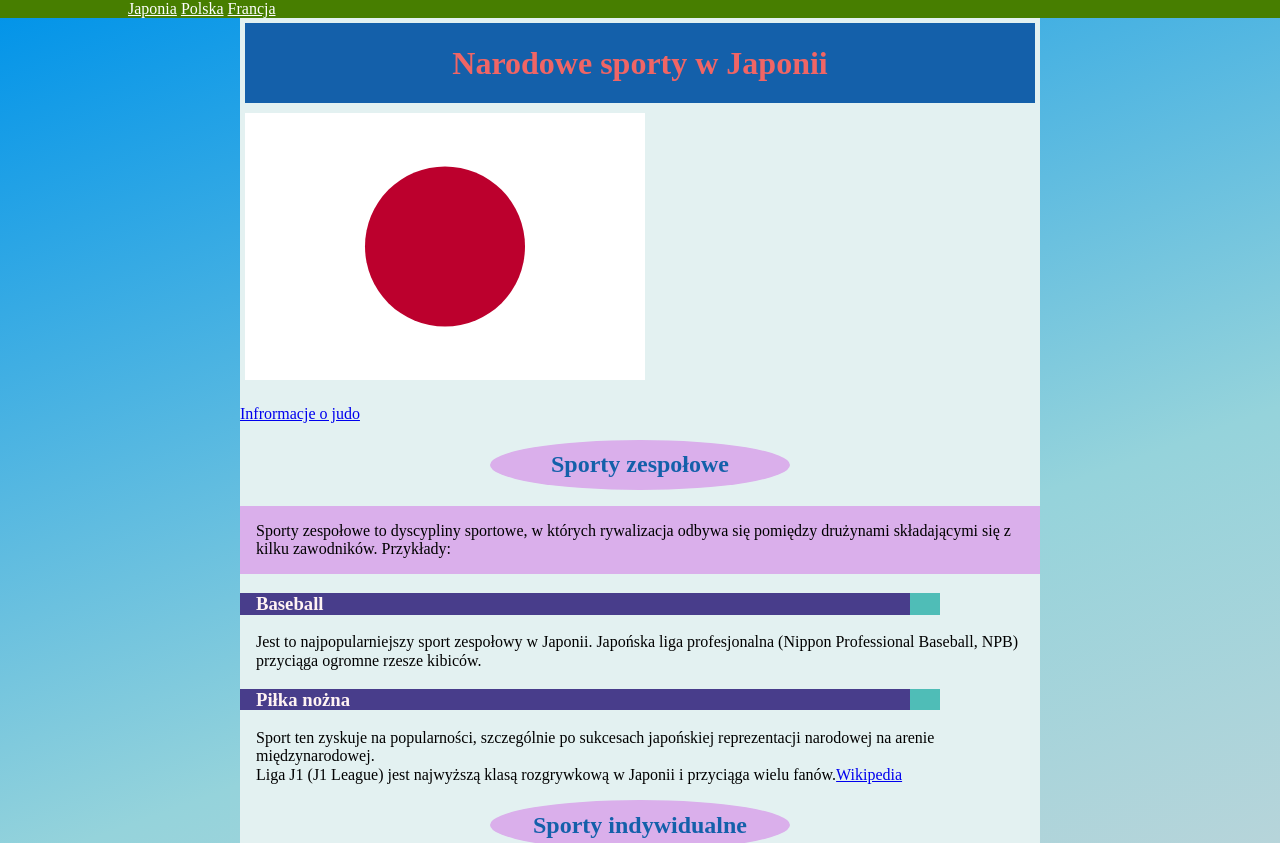
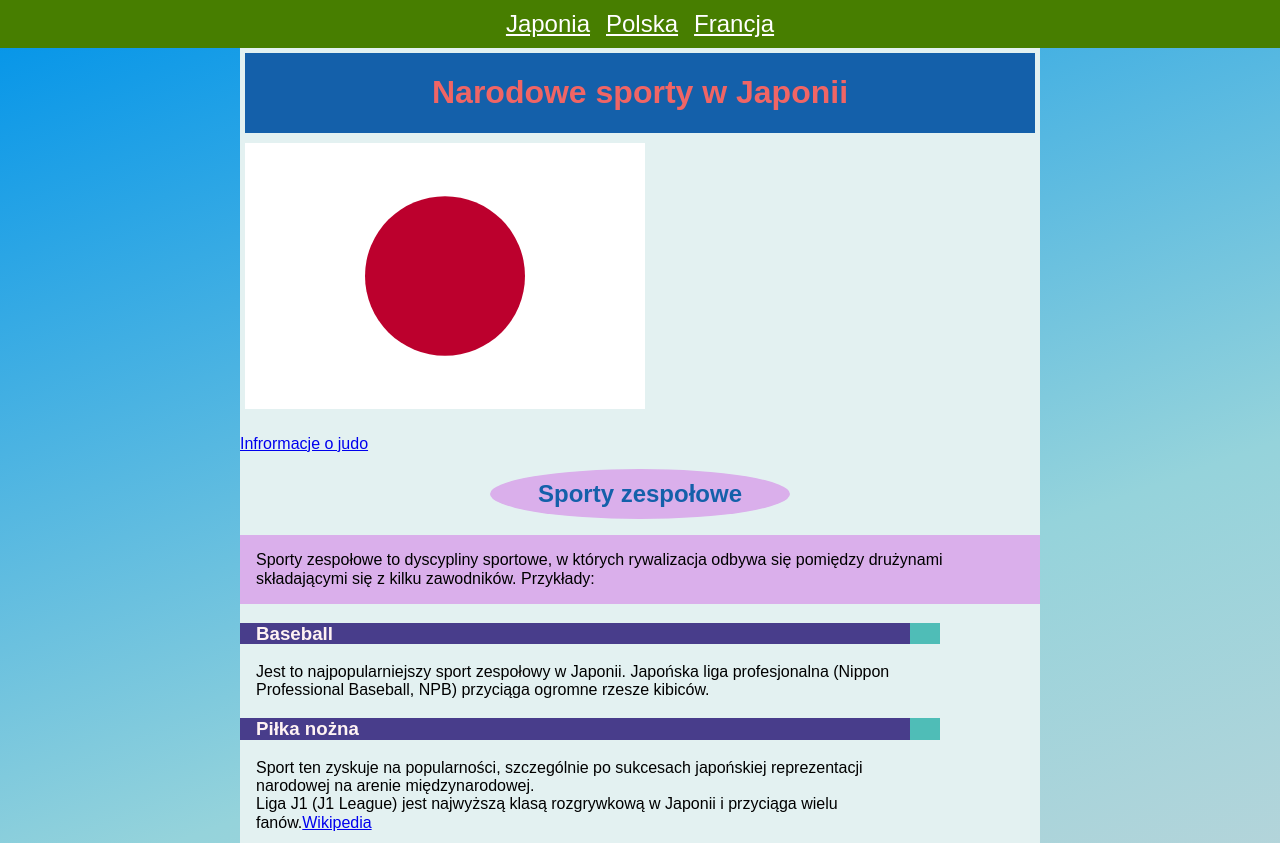
Before and after one commit to Qkari17/Strona_sport, a plain HTML site: page index.html in a window 1280 px wide. Shown: the top 843 px of the page. Drawn offline with Linux system fonts and the light colour scheme.

Commit message:
Navigation centred

```diff
--- a/style.css
+++ b/style.css
@@ -9,12 +9,14 @@ html {
 body{
     background-color: #0093E9;
     background-image: linear-gradient(160deg, #0093E9 0%, #95d3db 50%, #d8d6d9 100%);
+    font-family: Arial, Helvetica, sans-serif;
 
 }
 main{
     max-width:800px;
     margin: 0 auto;
     background-color: rgb(227, 241, 241);
+
 }
 h1{
     color:rgb(240, 101, 101);
@@ -61,11 +63,14 @@ height: 6rem;
 }
 .navigation{
     background-color: rgb(71, 126, 0);
-
+    display: flex;
+    justify-content: center;
+    gap: 1rem;
 }
 .navigation__link{
     color: #ffffffff;
-
+    line-height: 2.0;
+    font-size: 1.5rem;
 }
 .header{
     background-color:#1460aa ;
@@ -74,6 +79,7 @@ height: 6rem;
 }
 .section__article--text{
     padding-left: 16px;
+    padding-right: 7em;
 }
 .footer{
     background-color: rgb(71, 126, 0);
@@ -88,12 +94,9 @@ height: 6rem;
 .footer_text_link{
     color:inherit
 }
-.navigation__link--japan{
-    margin-left: 10%;
-}
 .section__header{
     margin: 5px;
-       vertical-align:middle;
+    vertical-align:middle;
     line-height: normal;
 }
 .section__header--box{
```
